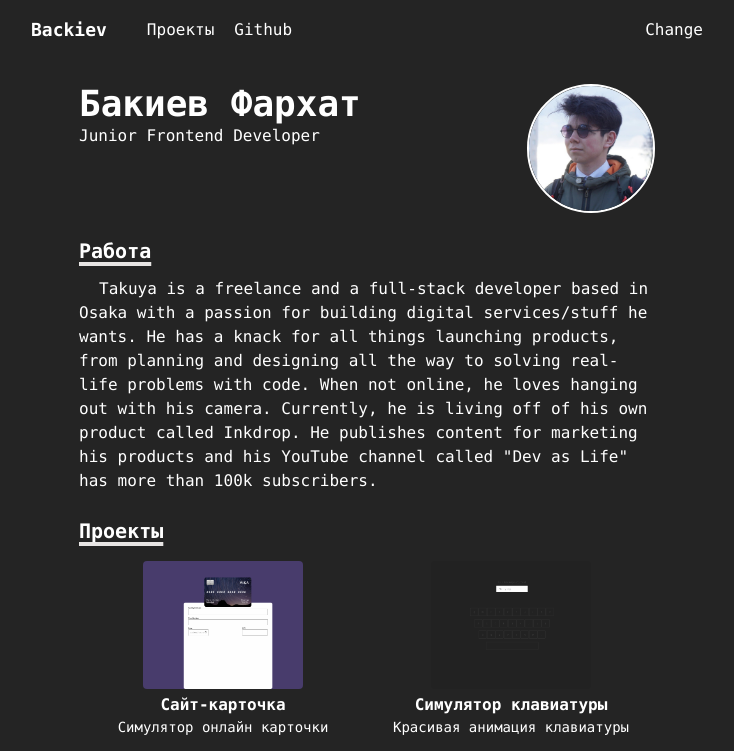
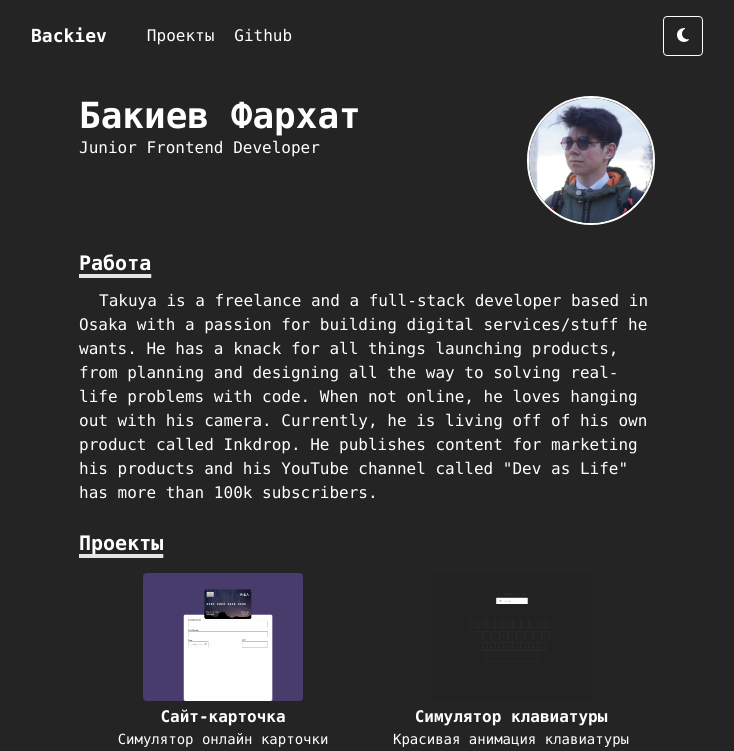
Before and after one commit to backiev/portf, a React (Vite) app: page / in a window 1280 px wide. Shown: the top 751 px of the page, without its empty margins (273-1007 px from the left). Built offline with nearby package versions, Linux system fonts and the light colour scheme.

Commit message:
styled button changing Theme

```diff
--- a/src/App.jsx
+++ b/src/App.jsx
@@ -25,7 +25,7 @@ function App() {
       color: currentThemes[theme].textColor}}>
 
       {/* HEADER */}
-      <Header setTheme={setTheme} theme={theme}></Header>
+      <Header setTheme={setTheme} theme={theme} currentTheme={currentThemes[theme]}></Header>
 
       {/* MAIN CONTAINER */}
       <main className="mx-auto max-w-xl my-6 transition-all">
--- a/src/components/Header.jsx
+++ b/src/components/Header.jsx
@@ -1,7 +1,10 @@
 import React from 'react';
+import { FontAwesomeIcon } from '@fortawesome/react-fontawesome'
+import { faSun, faMoon, faCat } from '@fortawesome/free-solid-svg-icons';
+// import { faSun } from '@fortawesome/free-solid-svg-icons';
 
 
-export const Header = ({setTheme, theme}) => {
+export const Header = ({setTheme, theme, currentTheme}) => {
     const toggleTheme = (item) => {
       if (item < 2) {
         setTheme(item+1);
@@ -16,7 +19,11 @@ export const Header = ({setTheme, theme}) => {
             <a href="#projects" className='mr-5 hover:underline'>Проекты</a>
             <a href="#links" className='hover:underline'>Github</a>
           </div>
-          <button onClick={() => toggleTheme(theme)}>Change</button>
+          <button onClick={() => toggleTheme(theme)} className="border rounded border-solid w-10 h-10" style={{borderColor: currentTheme.borderColor}}>
+            {theme === 0 ? <FontAwesomeIcon icon={faMoon} className="text-base"/> : " "}
+            {theme === 1 ? <FontAwesomeIcon icon={faSun} className="text-base"/> : " "}
+            {theme === 2 ? <FontAwesomeIcon icon={faCat} className="text-base"/> : " "}
+          </button>
         </header>
     )
 }
```
